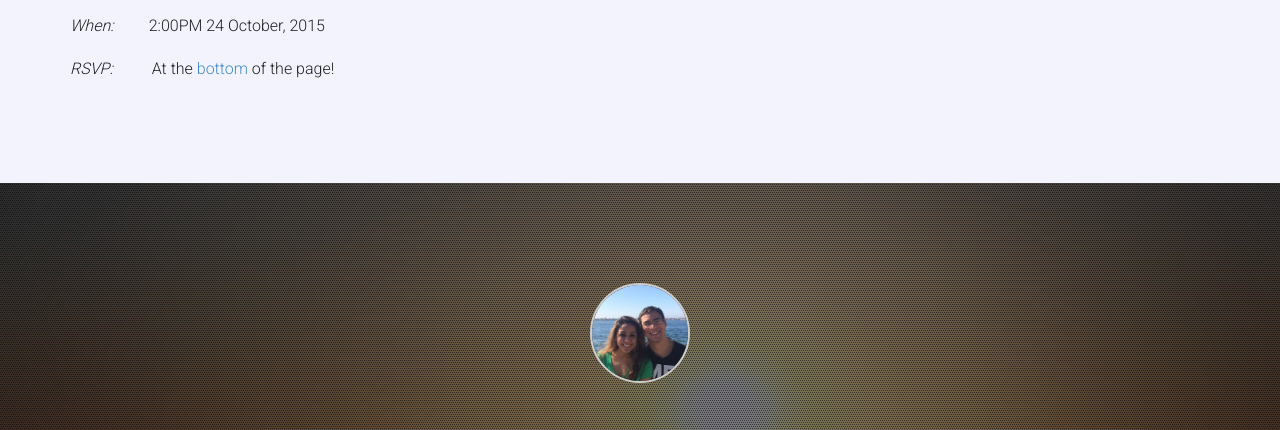
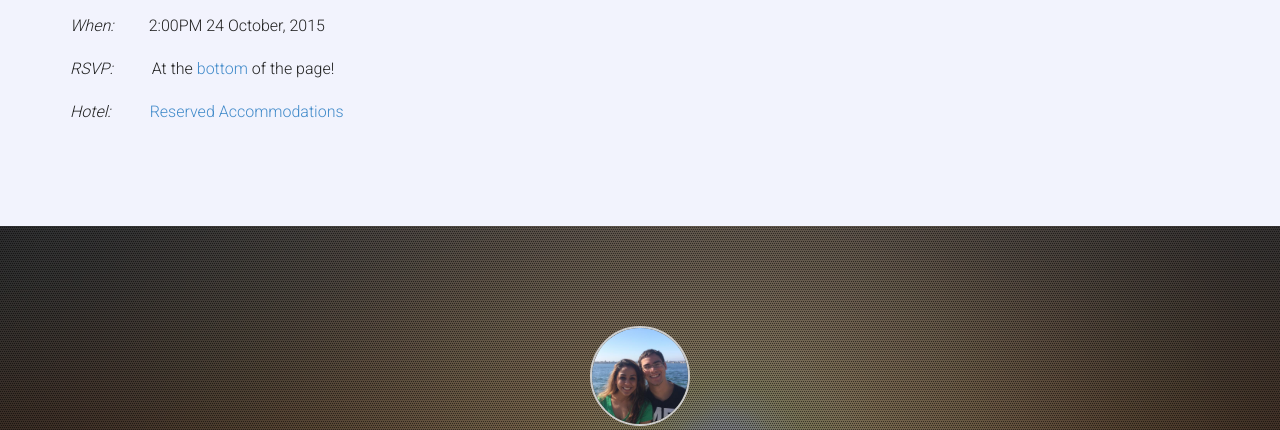
Before and after one commit to masstamike/sawyer-wedding, a website: page public/views/index.html in a window 1280 px wide. Shown: the part 3345-3775 px from the top of the page. Drawn offline with nearby package versions, Linux system fonts and the light colour scheme; files that its build step writes are made by us from their sources; files whose address does not match are found by name.

Commit message:
Adds link to view hotel accommodations.

```diff
--- a/public/views/index.html
+++ b/public/views/index.html
@@ -279,6 +279,11 @@
                       Add a weather widget</li-->
                     <li><em>RSVP:</em>&nbsp;&nbsp;&nbsp;&nbsp;&nbsp;&nbsp;&nbsp;&nbsp;&nbsp;
                       At the <a href="#rsvp">bottom</a> of the page!</li>
+                    <li><em>Hotel:</em>&nbsp;&nbsp;&nbsp;&nbsp;&nbsp;&nbsp;&nbsp;&nbsp;&nbsp;
+                      <a href="" data-toggle="modal" data-target="#hotelModal">
+                        Reserved Accommodations
+                      </a>
+                    </li>
                   </ul>
                 </div> <!-- end .content -->
               </div> <!-- .container> .row> .col-md-6 -->
@@ -689,8 +694,6 @@
             data-target="#successModal">Open Success Modal</button>
     <button type="button" class="btn btn-info btn-lg" data-toggle="modal"
             data-target="#failureModal">Open Failure Modal</button>
-    <button type="button" class="btn btn-info btn-lg" data-toggle="modal"
-            data-target="#hotelModal">Open Hotel Modal</button>
 
     <!-- ====== Success Modal Section ====== -->
     <div id="successModal" class="modal fade" role="dialog">
```
